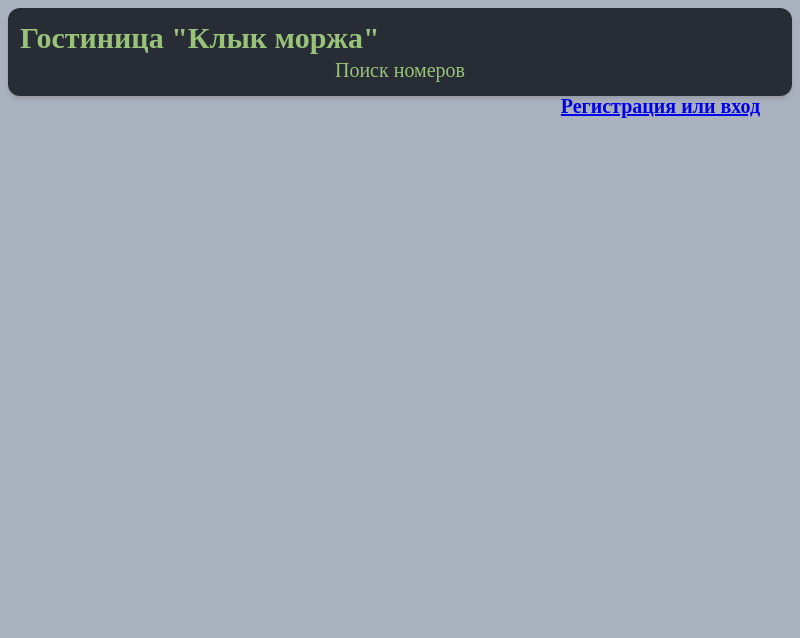
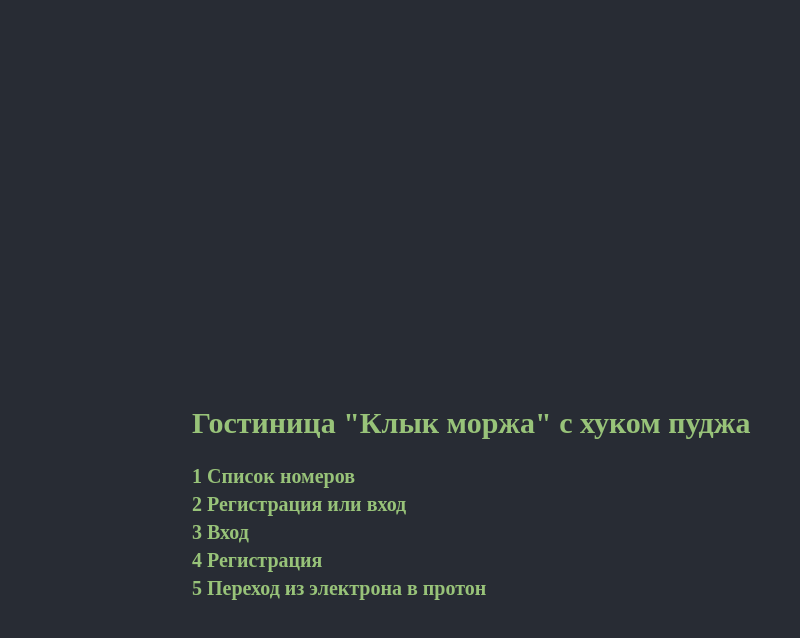
Before and after one commit to Resavin/Practice_2, an Electron app: page index.html in a window 800 px wide. Drawn offline with Linux system fonts and the light colour scheme.

Commit message:
novoe menu

```diff
--- a/index.html
+++ b/index.html
@@ -7,13 +7,13 @@
     <meta http-equiv="Content-Security-Policy" content="default-src 'self'; script-src 'self'">
     <meta http-equiv="X-Content-Security-Policy" content="default-src 'self'; script-src 'self'">
     <title> Гостиница "Клык моржа" </title>
-  </head>
-  <header class="bg-Black p-3 text-Green rounded-xl shadow-md font-monaco">
-    <span class="font-bold text-3xl"> Гостиница "Клык моржа" </span>
-    <span class="text-xl flex flex-col justify-center items-center"> Поиск номеров </span>
-    <a class="focus-within:shadow-lg absolute pt-2 right-10 text-xl font-bold visited:text-Green visited:underline-offset-0" href="https://www.youtube.com/watch?v=dQw4w9WgXcQ">  Регистрация или вход </a>
-  </header>
-  <body class="bg-Grey">
-
+ </head>
+  <body class="bg-Black flex flex-col focus-within:shadow-lg ml-48 font-monaco justify-center text-xl text-Green font-bold mt-96 mt-96">
+    <h2> Гостиница "Клык моржа" с хуком пуджа</h2>
+    <a class="active:text-Cyan text-Green no-underline" href="reg.html">  1 Список номеров </a>
+    <a class="active:text-Cyan text-Green no-underline" href="reg.html">  2 Регистрация или вход </a>
+    <a class="active:text-Cyan text-Green no-underline" href="reg.html">  3 Вход </a>
+    <a class="active:text-Cyan text-Green no-underline" href="reg.html">  4 Регистрация </a>
+    <a class="active:text-Cyan text-Green no-underline" href="reg.html">  5 Переход из электрона в протон </a>
   </body>
 </html>
--- a/package.json
+++ b/package.json
@@ -10,7 +10,7 @@
   "author": "",
   "license": "ISC",
   "devDependencies": {
-    "electron": "^17.0.1",
+    "electron": "^17.1.2",
     "tailwindcss": "^3.0.23"
   },
   "dependencies": {
```
Also changed, not shown: dist/output.css, 2 other files.
